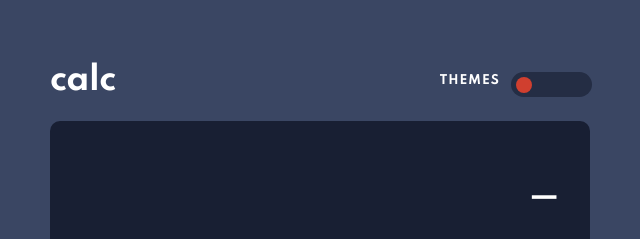
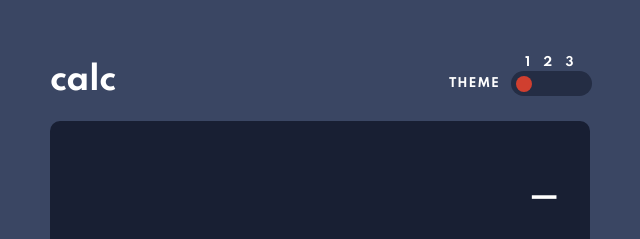
Before and after one commit to beauferris/calculator-app-main, a plain HTML site: page index.html in a window 1280 px wide. Shown: the top 239 px of the page, 320-960 px from the left. Drawn offline with Linux system fonts and the light colour scheme.

Commit message:
completed

```diff
--- a/index.html
+++ b/index.html
@@ -14,8 +14,10 @@
   <div class="calculator-layout" >
     <div class="header">
      <h1 class='title'>calc</h1>
-     <span class="theme">THEMES</span>
+     <span class="theme">THEME</span>
+
     <div class="slidecontainer">
+      <span class="options">1  2  3</span>
       <input type="range" min="1" max="3" value="1" class="slider" id="myRange">
     </div>
     </div>
--- a/main.css
+++ b/main.css
@@ -59,6 +59,7 @@ body{
 .header{
     display: grid;
     grid-template-columns: 1fr 90px 90px;
+    grid-template-rows: 50px;
     color: var(--titletext);
     font-family: Spartan;
     font-style: normal;
@@ -72,6 +73,12 @@ body{
 .theme{
     align-self: center;
     justify-self: end;
+    padding-top: 35px;
+}
+
+.options{
+    padding-left:15px;
+    letter-spacing: 5px;
 }
 
 .title{
```
